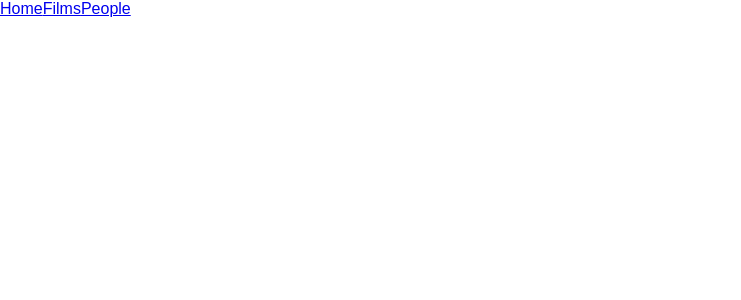
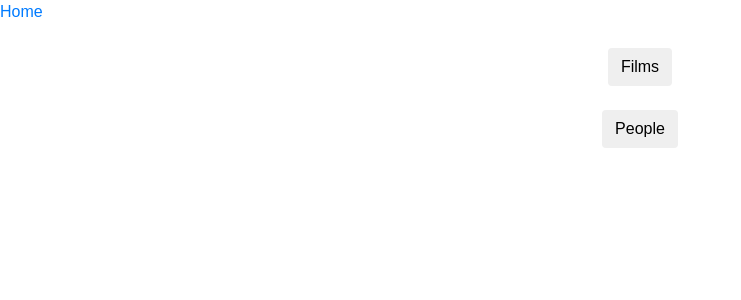
Before and after one commit to Cook1619/React-Router, a React (Create React App) app: page / in a window 1280 px wide. Shown: the top 300 px of the page, without its empty margins (0-741 px from the left). Built offline with nearby package versions, Linux system fonts and the light colour scheme.

Commit message:
Lastets push to get reviewed

```diff
--- a/public/index.html
+++ b/public/index.html
@@ -10,6 +10,8 @@
     -->
     <link rel="manifest" href="%PUBLIC_URL%/manifest.json">
     <link rel="shortcut icon" href="%PUBLIC_URL%/favicon.ico">
+    <link rel="stylesheet" href="https://stackpath.bootstrapcdn.com/bootstrap/4.1.1/css/bootstrap.min.css" integrity="sha384-WskhaSGFgHYWDcbwN70/dfYBj47jz9qbsMId/iRN3ewGhXQFZCSftd1LZCfmhktB"
+      crossorigin="anonymous">
     <!--
       Notice the use of %PUBLIC_URL% in the tags above.
       It will be replaced with the URL of the `public` folder during the build.
@@ -36,5 +38,11 @@
       To begin the development, run `npm start` or `yarn start`.
       To create a production bundle, use `npm run build` or `yarn build`.
     -->
+    <script src="https://code.jquery.com/jquery-3.3.1.slim.min.js" integrity="sha384-q8i/X+965DzO0rT7abK41JStQIAqVgRVzpbzo5smXKp4YfRvH+8abtTE1Pi6jizo"
+      crossorigin="anonymous"></script>
+    <script src="https://cdnjs.cloudflare.com/ajax/libs/popper.js/1.14.3/umd/popper.min.js" integrity="sha384-ZMP7rVo3mIykV+2+9J3UJ46jBk0WLaUAdn689aCwoqbBJiSnjAK/l8WvCWPIPm49"
+      crossorigin="anonymous"></script>
+    <script src="https://stackpath.bootstrapcdn.com/bootstrap/4.1.1/js/bootstrap.min.js" integrity="sha384-smHYKdLADwkXOn1EmN1qk/HfnUcbVRZyYmZ4qpPea6sjB/pTJ0euyQp0Mk8ck+5T"
+      crossorigin="anonymous"></script>
   </body>
 </html>
--- a/src/App.js
+++ b/src/App.js
@@ -9,8 +9,8 @@ class App extends Component {
       <Router>
         <Fragment>
           <Link to="/">Home</Link>
-          <Link to="/films">Films</Link>
-          <Link to="/people">People</Link>
+          <Link to="/films"><button className="d-flex mx-auto btn btn-ghost center-block m-4">Films</button></Link>
+          <Link to="/people"><button className="d-flex mx-auto btn btn-ghost center-block m-4">People</button></Link>
           <Switch>
 
             <Route exact path="/films" component={Films} />
--- a/src/component/Films.jsx
+++ b/src/component/Films.jsx
@@ -1,5 +1,6 @@
 import React, { Component, Fragment } from 'react';
 import { BrowserRouter as Router } from 'react-router-dom';
+
 const Base_URL = 'https://ghibliapi.herokuapp.com/films';
 class Films extends Component {
     constructor(props) {
@@ -9,7 +10,6 @@ class Films extends Component {
         }
 
         this.componentDidMount = async () => {
-            fetch("https://ghibliapi.herokuapp.com/films")
             try {
                 let res = await fetch(`${Base_URL}`);
                 let data = await res.json();
```
